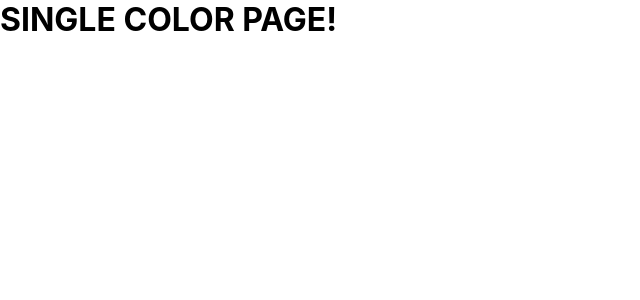
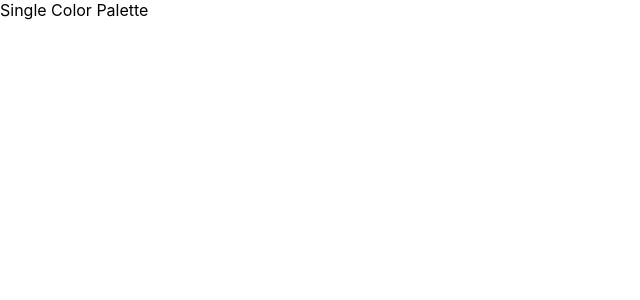
Before and after one commit to do-Va/Color_Palette_Project, a React (Create React App) app: page /palette/1/1 in a window 1280 px wide. Shown: the top 300 px of the page, without its empty margins (0-640 px from the left). Built offline with nearby package versions, Linux system fonts and the light colour scheme.

Commit message:
Add SingleColorPalette and Link

```diff
--- a/src/App.js
+++ b/src/App.js
@@ -2,6 +2,7 @@
 import { Route, Switch } from 'react-router-dom';
 import PaletteList from './PaletteList';
 import Palette from './Palette';
+import SingleColorPalette from './SingleColorPalette';
 import seedColors from './seedColors';
 import { generatePalette } from './colorHelpers';
 
@@ -36,7 +37,7 @@
         <Route
           exact
           path="/palette/:paletteId/:colorId"
-          render={() => <h1>SINGLE COLOR PAGE!</h1>}
+          render={() => <SingleColorPalette />}
         />
       </Switch>
     );
--- a/src/ColorBox.js
+++ b/src/ColorBox.js
@@ -21,7 +21,7 @@
   }
 
   render() {
-    const { name, background } = this.props;
+    const { name, background, moreUrl } = this.props;
     const { copied } = this.state;
 
     return (
@@ -42,7 +42,7 @@
             </div>
             <button className="copy-button">Copy</button>
           </div>
-          <Link to="/" onClick={e => e.stopPropagation()}>
+          <Link to={moreUrl} onClick={e => e.stopPropagation()}>
             <span className="see-more">More</span>
           </Link>
         </div>
--- a/src/Palette.js
+++ b/src/Palette.js
@@ -26,11 +26,16 @@
   }
 
   render() {
-    const { colors, paletteName, emoji } = this.props.palette;
+    const { colors, paletteName, emoji, id } = this.props.palette;
     const { level, format } = this.state;
 
     const colorBoxes = colors[level].map(color => (
-      <ColorBox key={color.id} background={color[format]} name={color.name} />
+      <ColorBox
+        background={color[format]}
+        key={color.id}
+        name={color.name}
+        moreUrl={`/palette/${id}/${color.id}`}
+      />
     ));
 
     return (
--- /dev/null
+++ b/src/SingleColorPalette.js
@@ -0,0 +1,7 @@
+import React, { Component } from 'react';
+
+export default class h1 extends Component {
+  render() {
+    return <div>Single Color Palette</div>;
+  }
+}
```
